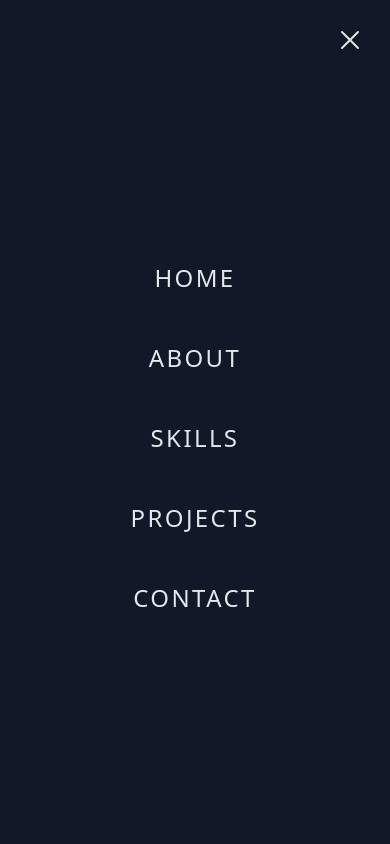
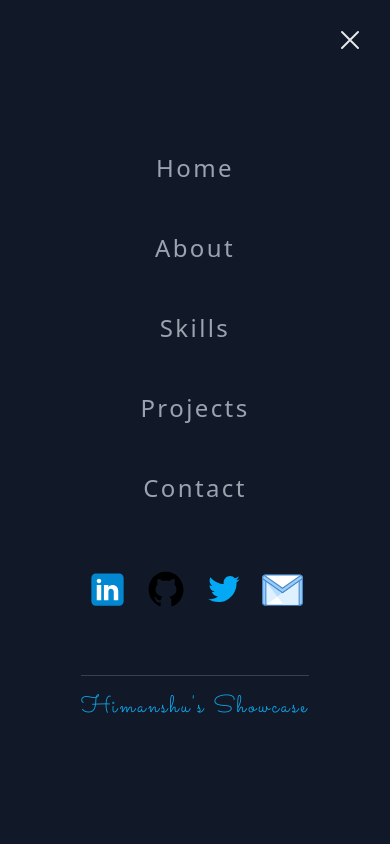
Before and after one commit to himanshu-himanshu/tailwind-showcase, a website: page index.html in a window 390 px wide. Shown: the top 844 px of the page. Drawn offline with Linux system fonts and the light colour scheme.

Commit message:
Mobile Navbar stlyes improved

```diff
--- a/index.html
+++ b/index.html
@@ -76,12 +76,37 @@
                           </svg>
 
                     </div>
-                   <ul class="flex flex-col justify-center w-full h-full items-center space-y-12 text-2xl uppercase tracking-widest -mt-12 ">
+                   <ul class="flex flex-col justify-center w-full h-full items-center space-y-12 text-2xl tracking-widest -mt-12 text-gray-400">
                         <li class="hover:text-pink-500 duration-150" id="m_home"><a href="#">Home</a></li>
                         <li class="hover:text-pink-500 duration-150" id="m_about"><a href="#about">About</a></li>
                         <li class="hover:text-pink-500 duration-150 " id="m_skills"><a href="#skills">Skills</a></li>
                         <li class="hover:text-pink-500 duration-150" id="m_projects"><a href="#projects">Projects</a></li>
                         <li class="hover:text-pink-500 duration-150 " id="m_contact"><a href="#contact">Contact</a></li>
+                        <div class="flex w-2/3 justify-center space-x-4 p-4">
+                            <a href="#">
+                                <img
+                                src="./images/icons8-linkedin.svg"
+                                alt=""
+
+                                />
+                            </a>
+                            <a href="#">
+                                <img
+                                src="./images/icons8-github.svg"
+                                alt=""
+
+                                />
+                            </a>
+                            <a href="#">
+                                <img src="./images/icons8-twitter.svg" alt=""
+                                />
+                            </a>
+                            <a href="#">
+                                <img src="./images/gmail.svg" alt=""
+                                />
+                            </a>
+                        </div>
+                        <h1 class="font-sacramento text-2xl text-sky-500 border-t border-gray-700 pt-4">Himanshu's Showcase</h1>
                    </ul>
                </div>
 
@@ -358,6 +383,7 @@
       </section>
       </main>
 
+      <!-- FOOTER -->
       <footer>
          <!-- Contact Section  -->
          <section id="contact">
```
Also changed, not shown: css/style.css.
